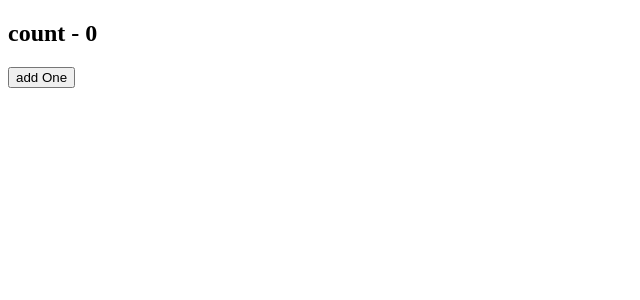
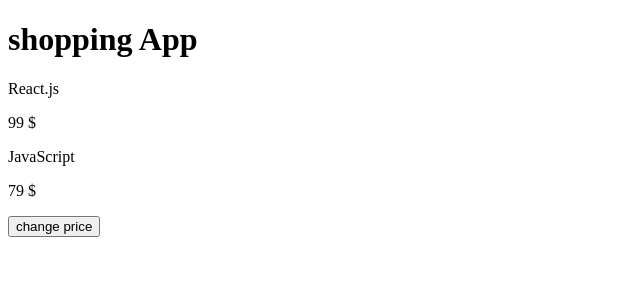
Before and after one commit to HaniehEbadi/React-Course, a React (Create React App) app: page / in a window 1280 px wide. Shown: the top 300 px of the page, without its empty margins (0-640 px from the left). Built offline with nearby package versions, Linux system fonts and the light colour scheme.

Commit message:
pass function as props

```diff
--- a/src/App.js
+++ b/src/App.js
@@ -1,4 +1,4 @@
-import { Component, useState } from "react";
+import {useState } from "react";
 import Product from "./Components/Product/Product";
 
 // class App extends Component {
@@ -48,11 +48,11 @@
     <div className="container" id="title">
       <h1>shopping App</h1>
       {products.map((product) => {
-        return <Product name={product.title} price={product.price} />;
+        return <Product name={product.title} price={product.price} click={clickHandler}/>;
       })}
       <button onClick={clickHandler}>change price</button>
     </div>
   );
-};
+}
 
 export default App;
--- a/src/Components/Product/Product.js
+++ b/src/Components/Product/Product.js
@@ -1,7 +1,7 @@
 const Product = (props) => {
   console.log(props)
   return(
-    <div>
+    <div onClick={props.click}>
       <p>{props.name}</p>
       <p>{props.price}</p>
       {props.children}
--- a/src/index.js
+++ b/src/index.js
@@ -1,5 +1,6 @@
 import React from "react";
 import ReactDOM from "react-dom";
-import App from "./Components/App"
+//import App from "./Components/App"
+import App from "./App"
 
 ReactDOM.render(<App />,document.getElementById("root"))
```
